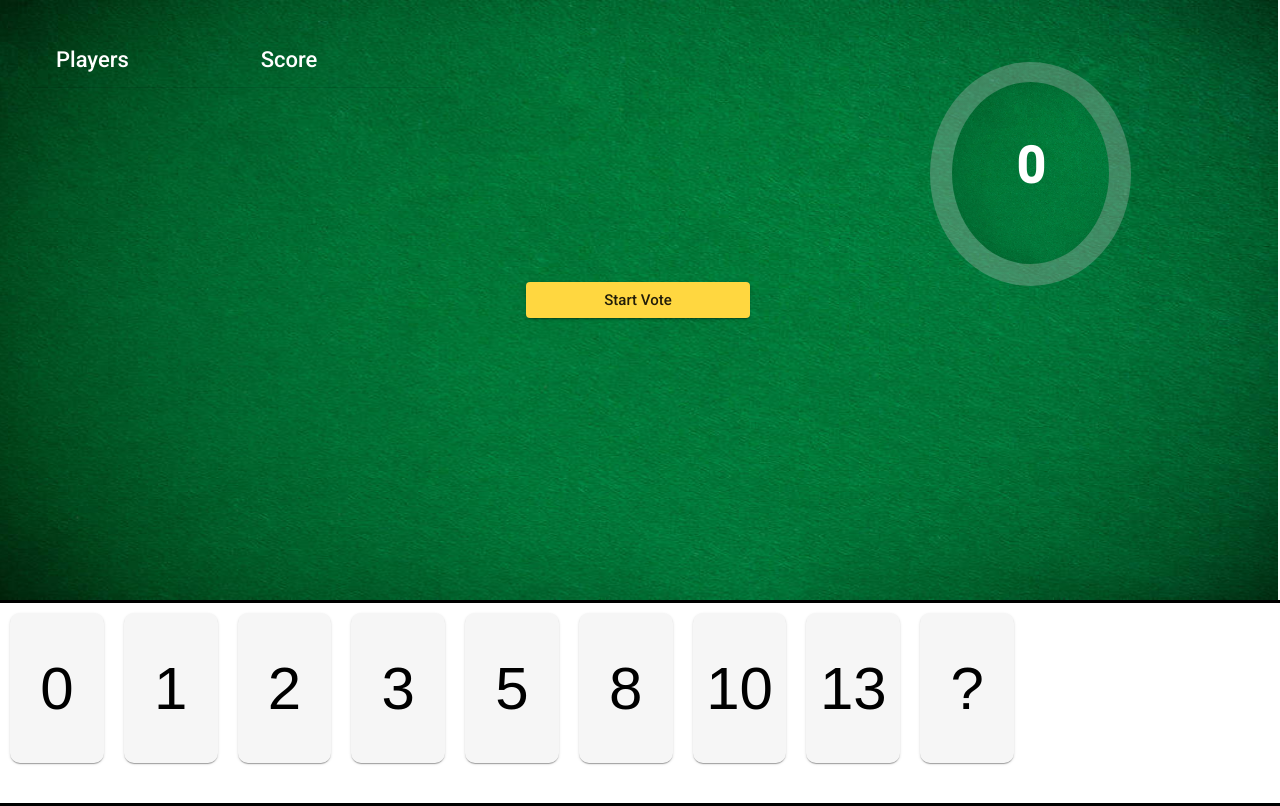
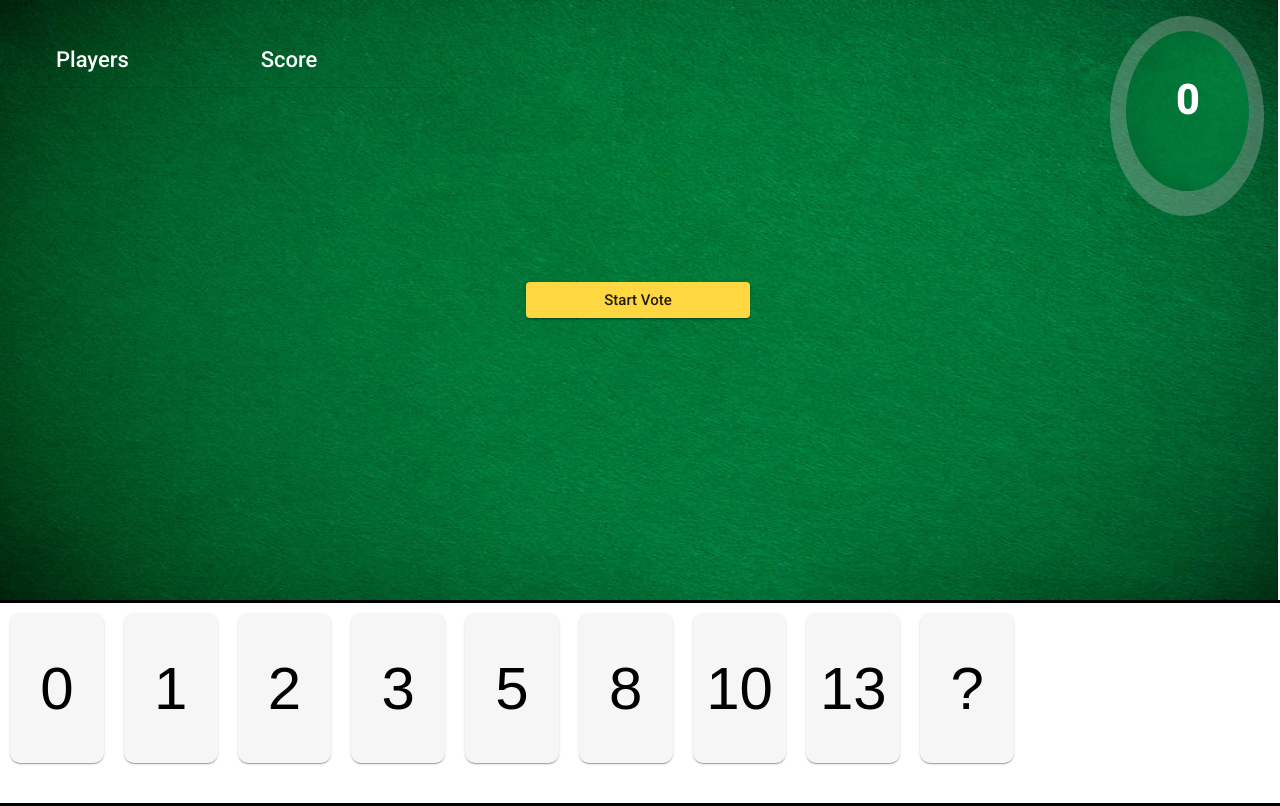
Before and after one commit to adriankelsey/planning-poker, an Angular app: page /login in a window 1280 px wide. Both pictures are taken after a click on the button "Enter". Built offline with nearby package versions, Linux system fonts and the light colour scheme; no server answers.

Commit message:
implementing screen sizing for average-scores component

```diff
--- a/src/app/average-scores-component/average-scores.component.scss
+++ b/src/app/average-scores-component/average-scores.component.scss
@@ -6,31 +6,53 @@
   height: 100%;
 }
 
+// 1920 x 1080
 h1 {
   display: flex;
   align-items: center;
   position: absolute;
-  margin-top: 75px;
-  font-size: 50px;
+  font-size: 40px;
+  margin-top: 40%;
 }
 
 .average {
   display: flex;
-  width: 45%;
-  height: 80%;
+  width: 100%;
+  height: 100%;
   justify-content: center;
   font-size: 36px;
-  margin-top: 1em;
   border-radius: 50%;
   background: conic-gradient(#ffd63f 0deg, rgba(187, 187, 187, 0.333) 0deg);
 }
 
 .average::before {
   content: "";
-  position: absolute;
-  width: 35%;
-  height: 65%;
-  margin-top: 20px;
+  margin-top: 10%;
+  width: 80%;
+  height: 80%;
   border-radius: 50%;
   background: #000 center/cover url("/assets/poker-table-cloth.png") no-repeat;
 }
+
+// Screen Sizing
+
+// 1920 x 1080
+@media screen and (max-width: 1920px) and (max-height: 1080px) {
+  h1 {
+    margin-top: 33%;
+  }
+}
+
+// 1440 x 900
+@media screen and (max-width: 1440px) and (max-height: 900px) {
+  h1 {
+    margin-top: 36%;
+  }
+}
+
+// 2560 x 1440
+@media screen and (max-width: 2560px) and (max-height: 1440px) {
+  h1 {
+    margin-top: 40%;
+  }
+}
--- a/src/app/average-scores-component/average-scores.component.ts
+++ b/src/app/average-scores-component/average-scores.component.ts
@@ -32,9 +32,6 @@ export class AverageScoresComponent implements AfterViewInit {
   @ViewChild('progress')
   component: ElementRef<HTMLElement> | undefined;
   constructor(private stateService: StateService, private renderer: Renderer2) {
-    this.stateService.scoresVisible.subscribe((isVisible) => {
-      if (isVisible) this.isVisible.next(isVisible.content.visible);
-    });
     this.stateService.averageScore.subscribe((userData) => {
       if (userData) {
         let users: any[] = [];
@@ -61,6 +58,8 @@ export class AverageScoresComponent implements AfterViewInit {
       }
     });
 
+    this.stateService.scoresVisible.subscribe((isVisible) => {
+      if (isVisible && isVisible.content.votingPhase === 'finish vote') {
         this.isVisible.subscribe((value) => {
           if (this.component) {
             let progressValue = 0;
@@ -82,9 +81,9 @@ export class AverageScoresComponent implements AfterViewInit {
           }
         });
       }
+    });
+  }
   ngAfterViewInit(): void {}
 
-  ngOnInit(): void {
-    console.log(this.component);
+  ngOnInit(): void {}
 }
-}
--- a/src/app/main-component/main.component.html
+++ b/src/app/main-component/main.component.html
@@ -51,7 +51,7 @@
       </div>
     </div>
   </div>
-  <div class="average-scores">
+  <div class="average-score">
     <app-average-scores></app-average-scores>
   </div>
   <div class="menu">
--- a/src/app/main-component/main.component.scss
+++ b/src/app/main-component/main.component.scss
@@ -89,13 +89,16 @@
   background-color: rgba(255, 145, 0, 0);
 }
 
-.average-scores {
-  width: 35%;
-  height: 35%;
+//1920 x 1080
+.average-score {
+  width: 20%;
+  height: 25%;
   position: absolute;
   color: white;
-  top: 2%;
-  right: 2%;
+  margin-right: 1rem;
+  margin-top: 1rem;
+  top: 0%;
+  right: 0%;
   background-color: rgba(255, 145, 0, 0);
 }
 
@@ -136,3 +139,37 @@ button {
 h1 {
   font-family: monospace;
 }
+
+// Screen Sizing
+
+// 1920 x 1080
+@media screen and (max-width: 1920px) and (max-height: 1080px) {
+  .average-score {
+    width: 14%;
+    height: 25%;
+  }
+}
+
+// 1440 x 900
+@media screen and (max-width: 1440px) and (max-height: 900px) {
+  .average-score {
+    width: 13%;
+    height: 20%;
+  }
+}
+
+// 2560 x 1440
+@media screen and (max-width: 2560px) and (max-height: 1440px) {
+  .average-score {
+    width: 13%;
+    height: 23%;
+  }
+}
+
+// 1905 x 969
+@media screen and (max-width: 1700px) and (max-height: 960px) {
+  .average-score {
+    width: 12%;
+    height: 25%;
+  }
+}
```
Lines whose indentation alone changed are shown as unchanged.
